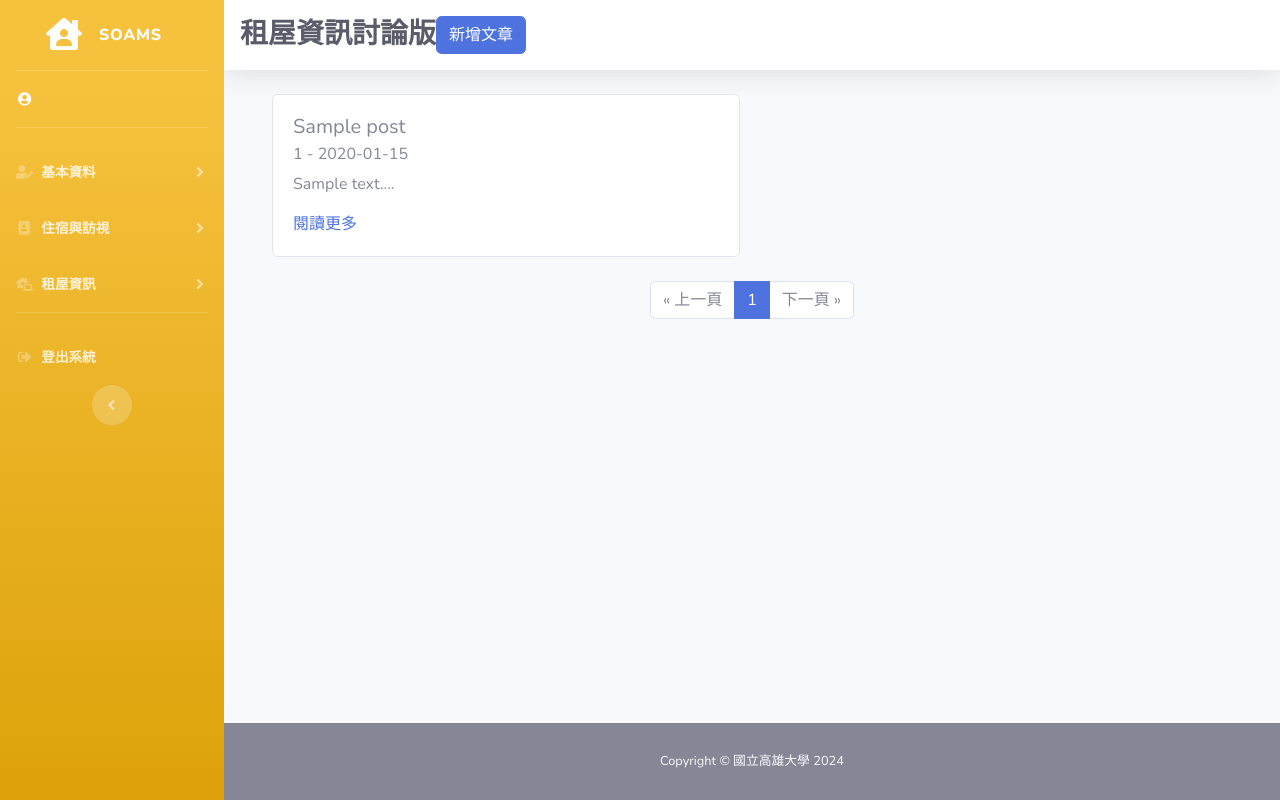
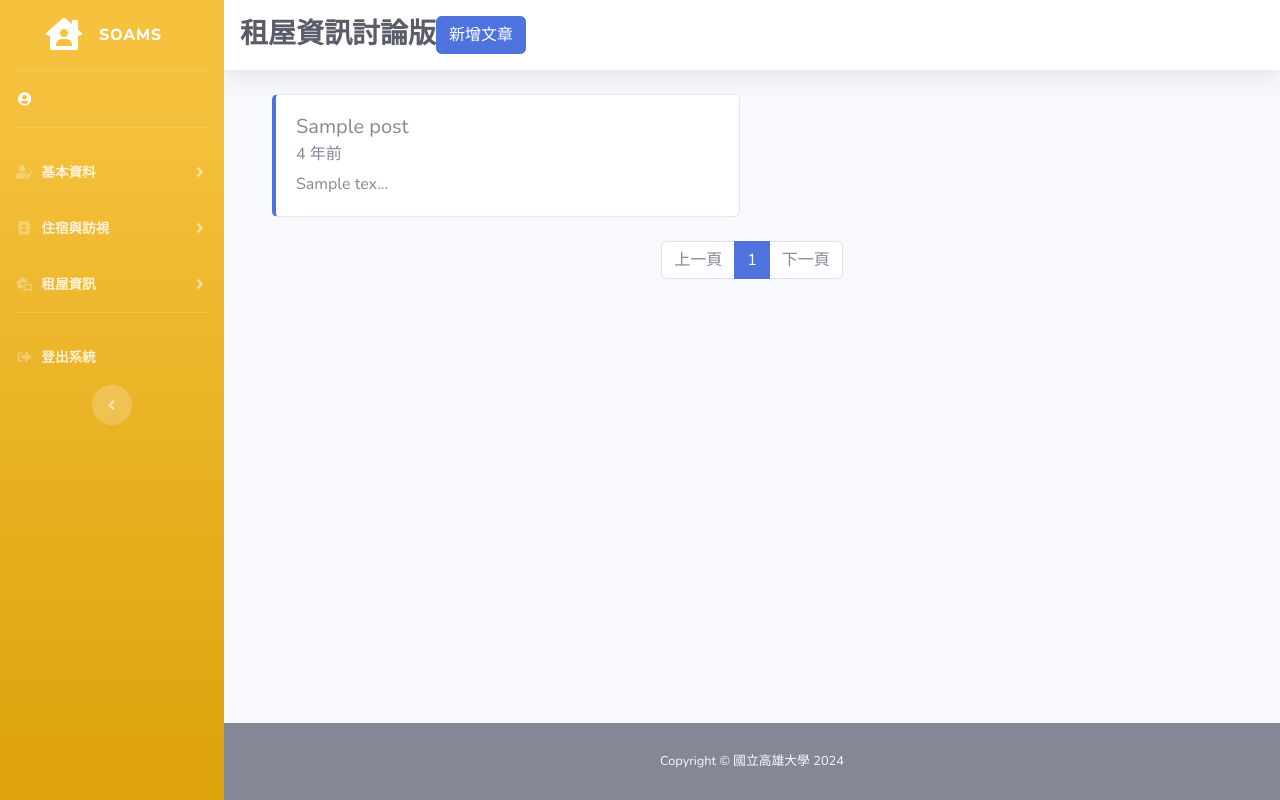
Before and after one commit to natsu5510/SOAMS, a Flask app: page /forum/ in a window 1280 px wide. Run offline with Flask 3, Linux system fonts and the light colour scheme; the visitor is signed in with stand-in values (Sample User, id 1); tables that the repository leaves empty hold one stand-in row (values such as "Sample post"); some libraries are stand-ins or nearby versions.

Commit message:
對排版做細部調整

```diff
--- a/app/RIMS/rental_information_exchange.py
+++ b/app/RIMS/rental_information_exchange.py
@@ -5,6 +5,7 @@ from app.models import Post, Comment
 from flask_wtf import FlaskForm
 from wtforms import StringField, TextAreaField, DateTimeField, SubmitField
 from wtforms.validators import DataRequired, Length
+from datetime import datetime
 from app import db
 
 rental_information_exchange = Blueprint('rental_information_exchange', __name__)
@@ -12,10 +13,16 @@ rental_information_exchange = Blueprint('rental_information_exchange', __name__)
 @rental_information_exchange.route('/')
 @login_required
 def index():
-    page = request.args.get('page', 1, type=int)
+    page = request.args.get('page', 1, type=int)  # 默認為第 1 頁
     per_page = 6  # 每頁顯示的最大文章數量
     pagination = Post.query.order_by(Post.timestamp.desc()).paginate(page=page, per_page=per_page, error_out=False)
     posts = pagination.items
+
+    # 計算發文時間與當前時間的差異
+    current_time = datetime.utcnow()
+    for post in posts:
+        post.time_diff = current_time - post.timestamp
+
     return render_template('RIMS/forum.html', posts=posts, pagination=pagination)
 
 @rental_information_exchange.route('/post/<int:post_id>', methods=['GET', 'POST'])
@@ -23,6 +30,12 @@ def index():
 def post(post_id):
     post = Post.query.get_or_404(post_id)
     comments = Comment.query.filter_by(post_id=post_id).order_by(Comment.timestamp.asc()).all()
+
+    # 計算發文時間與當前時間的差異
+    current_time = datetime.utcnow()
+    post.time_diff = current_time - post.timestamp
+    for comment in comments:
+        comment.time_diff = current_time - comment.timestamp
 
     if request.method == 'POST':
         content = request.form['commentContent']
@@ -84,6 +97,6 @@ class PostForm(FlaskForm):
     submit = SubmitField('新增')
 
 class EditPostForm(FlaskForm):
-    title = StringField('Title', validators=[DataRequired(), Length(max=50)])
-    text = TextAreaField('Content', validators=[DataRequired()])
-    submit = SubmitField('Update')
+    title = StringField('更改標題', validators=[DataRequired(), Length(max=50)])
+    text = TextAreaField('更改內容', validators=[DataRequired()])
+    submit = SubmitField('確認更改')
--- a/app/templates/RIMS/editpost.html
+++ b/app/templates/RIMS/editpost.html
@@ -4,7 +4,7 @@
 
 {% block heading %}
     <div class="d-sm-flex align-items-center justify-content-between">
-        <span class="h3 mb-0 text-gray-800 font-weight-bold">Edit Post</span>
+        <span class="h3 mb-0 text-gray-800 font-weight-bold">編輯文章</span>
     </div>
 {% endblock heading %}
 
--- a/app/templates/RIMS/forum.html
+++ b/app/templates/RIMS/forum.html
@@ -6,29 +6,53 @@
     <div class="d-sm-flex align-items-center justify-content-between">
         <span class="h3 mb-0 text-gray-800 font-weight-bold">租屋資訊討論版</span>
         <!-- 新增文章按鈕 -->
-        <div class="justify-content: end">
+        <div class="d-flex justify-content-between">
             <a href="{{ url_for('rental_information_exchange.newpost') }}" class="btn btn-primary">新增文章</a>
         </div>
     </div>
 {% endblock heading %}
 
 {% block content %}
+    <style>
+        .card.hoverable {
+            transition: transform 0.3s ease, background-color 0.3s ease;
+        }
+        .card.hoverable:hover {
+            background-color: rgba(0, 149, 255, 0.1); /* 淡藍色背景 */
+            transform: scale(1.05); /* 略微放大 1.05 倍 */
+        }
+    </style>
+
     <div class="container mt-4">
         <div class="row">
             <!-- 動態顯示文章 -->
             {% for post in posts %}
             <div class="col-md-6 mb-4">
-                <div class="card">
+                <a href="{{ url_for('rental_information_exchange.post', post_id=post.id) }}" class="card border-left-primary hoverable" style="text-decoration: none; color: inherit;">
                     <div class="card-body">
                         <h5 class="card-title">{{ post.title }}</h5>
-                        <h6 class="card-subtitle mb-2 text-muted">{{ post.user_id }} - {{ post.timestamp.strftime('%Y-%m-%d') }}</h6>
-                        <p class="card-text">{{ post.text[:100] }}...</p>
-                        <a href="{{ url_for('rental_information_exchange.post', post_id=post.id) }}" class="card-link">閱讀更多</a>
+                        <h6 class="card-subtitle mb-2 text-muted">
+                            {% if post.time_diff.total_seconds() < 60 %}
+                                {{ post.time_diff.total_seconds() | int }} 秒前
+                            {% elif post.time_diff.total_seconds() < 3600 %}
+                                {{ (post.time_diff.total_seconds() // 60) | int }} 分鐘前
+                            {% elif post.time_diff.total_seconds() < 86400 %}
+                                {{ (post.time_diff.total_seconds() // 3600) | int }} 小時前
+                            {% elif post.time_diff.total_seconds() < 2592000 %}
+                                {{ (post.time_diff.total_seconds() // 86400) | int }} 天前
+                            {% elif post.time_diff.total_seconds() < 31536000 %}
+                                {{ (post.time_diff.total_seconds() // 2592000) | int }} 個月前
+                            {% else %}
+                                {{ (post.time_diff.total_seconds() // 31536000) | int }} 年前
+                            {% endif %}
+                        </h6>
+                        <p class="card-text">{{ post.text[:10] }}{% if post.text|length > 10 %}...{% endif %}</p>
                     </div>
-                </div>
+                </a>
             </div>
             {% endfor %}
         </div>
+
 
         <!-- Pagination -->
         <nav aria-label="Page navigation">
@@ -36,12 +60,12 @@
                 {% if pagination.has_prev %}
                 <li class="page-item">
                     <a class="page-link" href="{{ url_for('rental_information_exchange.index', page=pagination.prev_num) }}" aria-label="Previous">
-                        <span aria-hidden="true">&laquo; 上一頁</span>
+                        <span aria-hidden="true">上一頁</span>
                     </a>
                 </li>
                 {% else %}
                 <li class="page-item disabled">
-                    <a class="page-link" href="#" tabindex="-1" aria-disabled="true">&laquo; 上一頁</a>
+                    <a class="page-link" href="#" tabindex="-1" aria-disabled="true">上一頁</a>
                 </li>
                 {% endif %}
 
@@ -60,12 +84,12 @@
                 {% if pagination.has_next %}
                 <li class="page-item">
                     <a class="page-link" href="{{ url_for('rental_information_exchange.index', page=pagination.next_num) }}" aria-label="Next">
-                        <span aria-hidden="true">下一頁 &raquo;</span>
+                        <span aria-hidden="true">下一頁</span>
                     </a>
                 </li>
                 {% else %}
                 <li class="page-item disabled">
-                    <a class="page-link" href="#" tabindex="-1" aria-disabled="true">下一頁 &raquo;</a>
+                    <a class="page-link" href="#" tabindex="-1" aria-disabled="true">下一頁</a>
                 </li>
                 {% endif %}
             </ul>
```
Also changed, not shown: app/templates/RIMS/post.html (+48 -11 lines).
